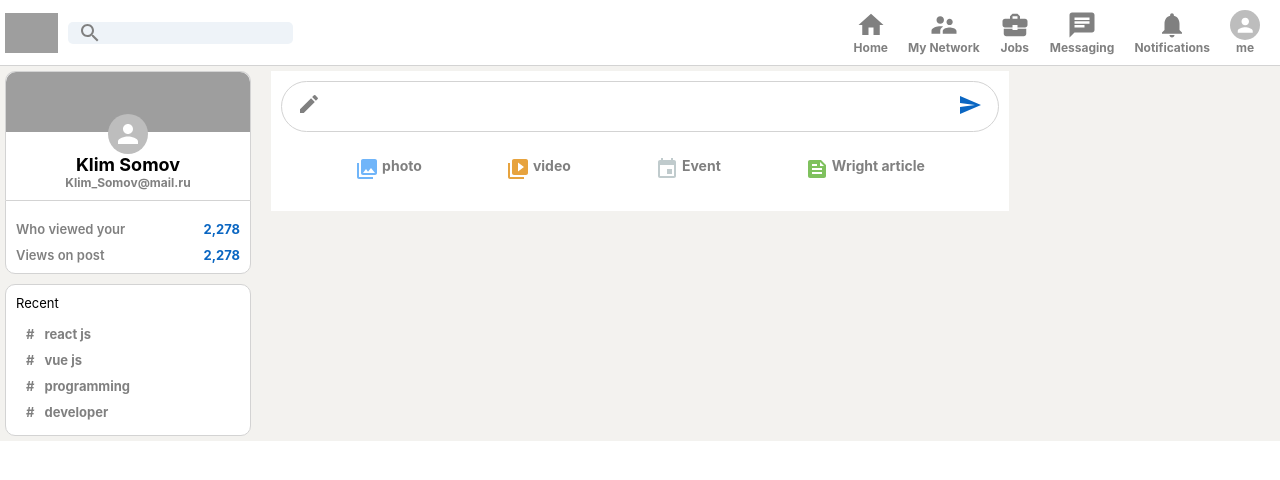
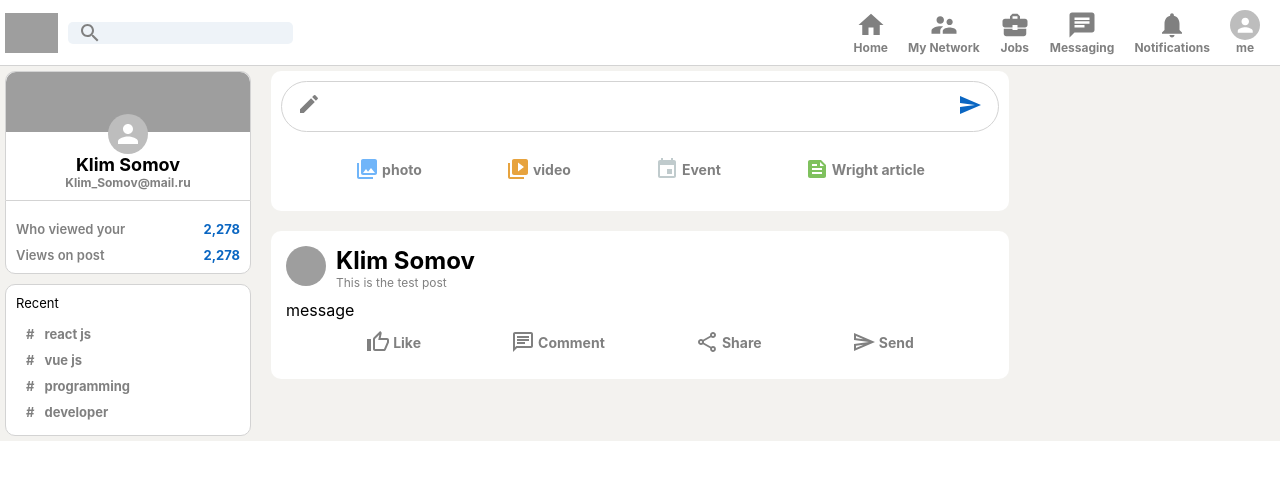
Before and after one commit to Klim-Somov/Social_chat, a React (Create React App) app: page / in a window 1280 px wide. Shown: the top 480 px of the page. Built offline with nearby package versions, Linux system fonts and the light colour scheme; no server answers; the database is empty; grey boxes are pictures that could not be loaded.

Commit message:
add firestore

```diff
--- a/package.json
+++ b/package.json
@@ -12,6 +12,7 @@
     "@testing-library/jest-dom": "^5.16.4",
     "@testing-library/react": "^13.2.0",
     "@testing-library/user-event": "^14.2.0",
+    "firebase": "^9.8.1",
     "react": "^18.1.0",
     "react-dom": "^18.1.0",
     "react-redux": "^8.0.2",
@@ -45,7 +46,6 @@
   },
   "description": "This project was bootstrapped with [Create React App](https://github.com/facebook/create-react-app), using the [Redux](https://redux.js.org/) and [Redux Toolkit](https://redux-toolkit.js.org/) template.",
   "main": "index.js",
-  "devDependencies": {},
   "repository": {
     "type": "git",
     "url": "social_chat"
--- a/src/Feed.css
+++ b/src/Feed.css
@@ -10,6 +10,7 @@
   padding-bottom: 20px;
   margin-bottom: 20px;
   background-repeat: 10px;
+  border-radius: 10px;
 }
 .feed__input {
   display: flex;
--- a/src/Feed.jsx
+++ b/src/Feed.jsx
@@ -1,14 +1,37 @@
-import React from "react";
+import React, { useEffect, useState } from "react";
 import "./Feed.css";
 import CreateIcon from "@mui/icons-material/Create";
-import { Button } from "@mui/material";
 import SendIcon from "@mui/icons-material/Send";
 import InputOption from "./InputOption";
 import PhotoLibraryIcon from "@mui/icons-material/PhotoLibrary";
 import VideoLibraryIcon from "@mui/icons-material/VideoLibrary";
 import EventIcon from "@mui/icons-material/Event";
 import FeedIcon from "@mui/icons-material/Feed";
+import Post from "./Post";
+import { db } from "./firebase";
+import { getDocs, collection } from "firebase/firestore";
+
 function Feed() {
+  const [posts, setposts] = useState([]);
+  // const userCollectionRef = collection(db, "posts")
+
+ useEffect(() => {
+  const getPosts = async () => {
+    const data = await getDocs(collection(db, "posts"));
+    setposts(data.docs.map((doc) => ({
+      id: doc.id,
+      data: doc.data()
+    })))
+  }
+  getPosts()
+
+ }, [])
+
+console.log(posts)
+  const sendPost = (e) => {
+    e.preventDefault();
+  };
+
   return (
     <div className="feed">
       <div className="feed__inputContainer">
@@ -16,7 +39,7 @@ function Feed() {
           <CreateIcon />
           <form>
             <input type="text" />
-            <button type="submit">
+            <button onClick={sendPost} type="submit">
               <SendIcon />
             </button>
           </form>
@@ -29,10 +52,14 @@ function Feed() {
         </div>
       </div>
 
-
+      <Post
+        name="Klim Somov"
+        description="This is the test post"
+        msg="message"
+        photoUrl="https://avatars.mds.yandex.net/get-zen_doc/1606228/pub_5fa8c7143a59d85105d49b4c_5fa8d9563a59d85105e63258/scale_1200"
+      />
     </div>
   );
-
 }
 
 export default Feed;
--- a/src/InputOption.css
+++ b/src/InputOption.css
@@ -5,6 +5,7 @@
   padding: 10px;
   cursor: pointer;
   font-size: 14px;
+  align-items: center;
 }
 .inputOption:hover {
   border-radius: 10px;
--- /dev/null
+++ b/src/Post.css
@@ -0,0 +1,21 @@
+.post {
+    background-color: #fff;
+    padding: 15px;
+    margin-bottom: 10px;
+    border-radius: 10px;
+}
+.post__header {
+    display: flex;
+    margin-bottom: 10px;
+}
+.post__info {
+    margin-left: 10px;
+}
+.post__info > p {
+    font-size: 12px;
+    color: gray;
+}
+.post__btns {
+    display: flex;
+    justify-content: space-evenly;
+}
--- /dev/null
+++ b/src/Post.jsx
@@ -0,0 +1,31 @@
+import { ChatOutlined, SendOutlined, ShareOutlined, ThumbUpAltOutlined } from "@mui/icons-material";
+import { Avatar } from "@mui/material";
+import React  from "react";
+import InputOption from "./InputOption";
+import "./Post.css";
+function Post({ name, description, msg, photoUrl }) {
+
+
+
+
+  return <div className="post">
+    <div className="post__header">
+      <Avatar src="photoUrl"/>
+      <div className="post__info">
+        <h2>{name}</h2>
+        <p>{description}</p>
+      </div>
+    </div>
+    <div className="post__body">
+      <p>{msg}</p>
+    </div>
+    <div className="post__btns">
+      <InputOption text="Like" Icon={ThumbUpAltOutlined} color="gray" />
+      <InputOption text="Comment" Icon={ChatOutlined} color="gray" />
+      <InputOption text="Share" Icon={ShareOutlined} color="gray" />
+      <InputOption text="Send" Icon={SendOutlined} color="gray" />
+    </div>
+  </div>;
+}
+
+export default Post;
--- /dev/null
+++ b/src/firebase.js
@@ -0,0 +1,18 @@
+import { initializeApp } from "firebase/app";
+import { getFirestore } from "firebase/firestore";
+import { getAuth } from "firebase/auth";
+const firebaseConfig = {
+  apiKey: "AIzaSyCsi6TtPrEKBADXEWYhaoOQZCVpx2N52uA",
+  authDomain: "social-chat-475d9.firebaseapp.com",
+  projectId: "social-chat-475d9",
+  storageBucket: "social-chat-475d9.appspot.com",
+  messagingSenderId: "182469174710",
+  appId: "1:182469174710:web:c07ccfb938fc00b36c8d17",
+};
+
+// Initialize Firebase
+
+const app = initializeApp(firebaseConfig);
+
+export const auth = getAuth(app);
+export const db = getFirestore(app);
--- a/src/index.js
+++ b/src/index.js
@@ -1,6 +1,5 @@
 import React from "react";
 import { createRoot } from "react-dom/client";
-// import { Provider } from 'react-redux';
 
 import App from "./App";
 import reportWebVitals from "./reportWebVitals";
```
Also changed, not shown: 1 other file (tests, documents, lock files or other folders).
